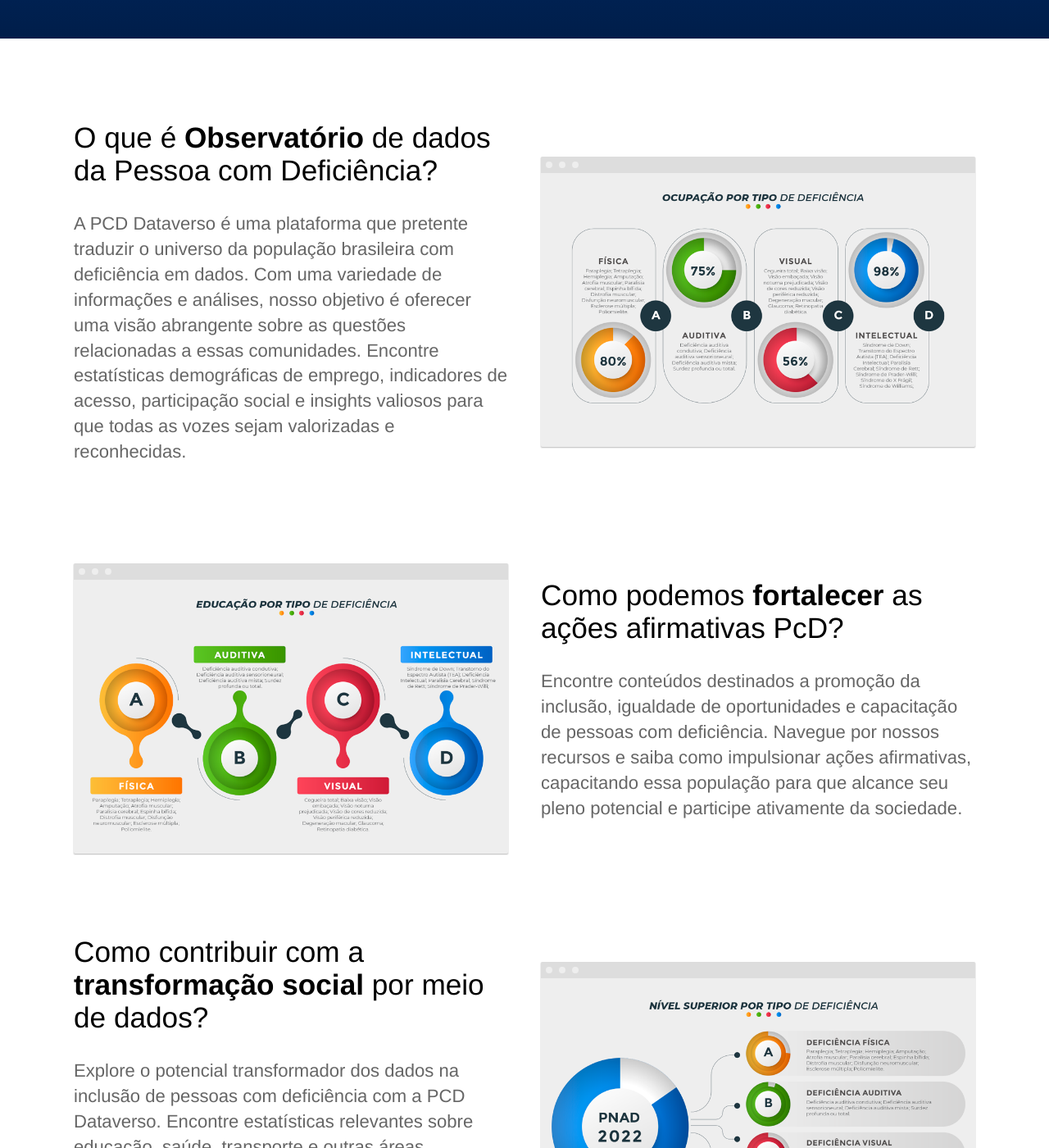
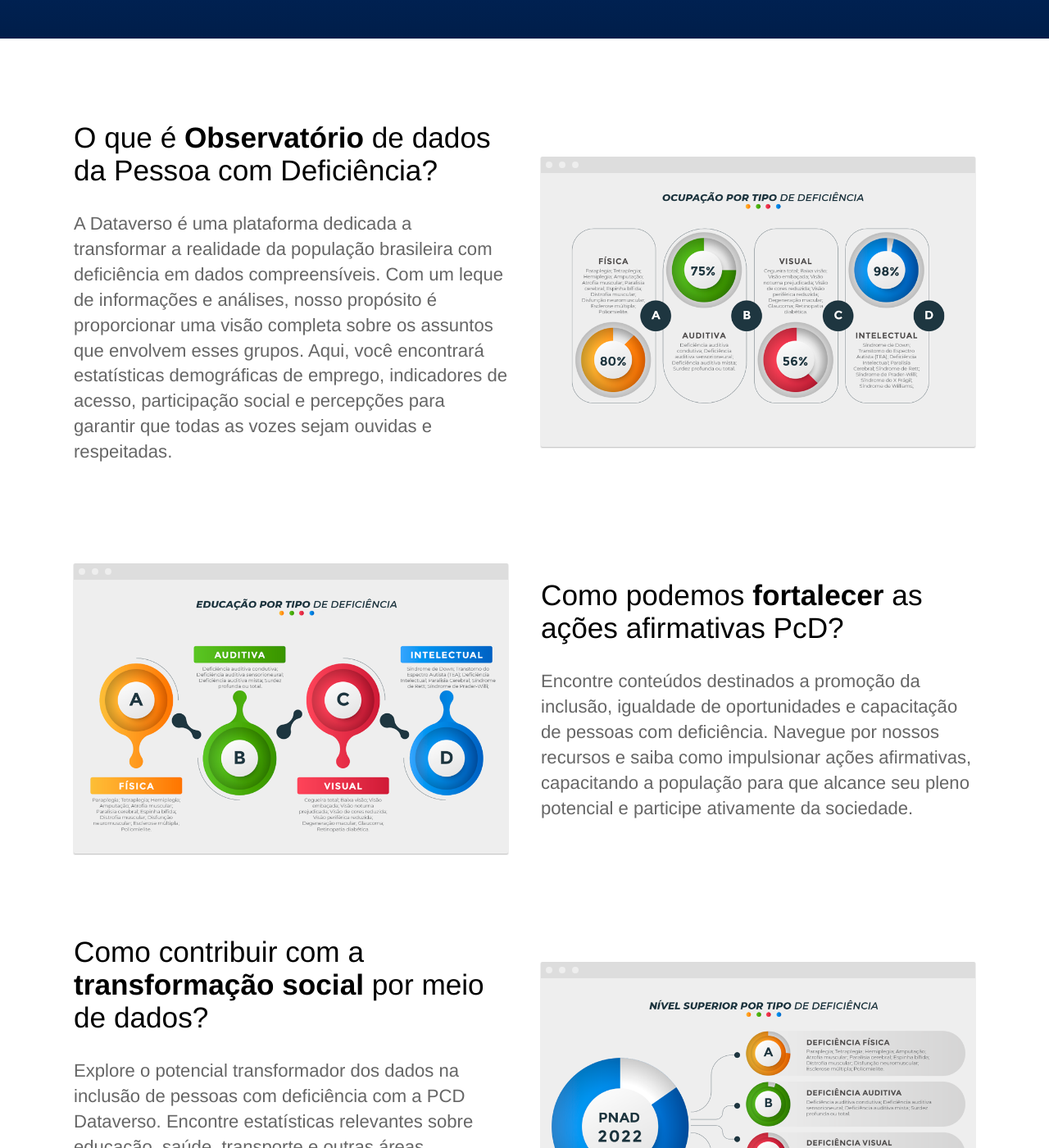
Before and after one commit to jornalistainclusivo/pcd.dataverso.org, a Jekyll site: the page built from index.html, in a window 1280 px wide and 1400 px high, scrolled down 871 px. Shown: the whole window at 82% size. Built offline with Jekyll 4.4.1, drawn with Linux system fonts in a browser that asks for light colours; some of the changed text lies outside the part shown.

Commit message:
textos da home

```diff
--- a/index.html
+++ b/index.html
@@ -5,7 +5,7 @@
 <section class="hero">
 	<div class="text-container">
 		<h1 class="editable">PCD Dataverso, <strong>bem-vindes!</strong></h1>
-		<p class="subtext editable">Um Observatório de Dados da Pessoa com Deficiência no Brasil</p>
+		<p class="subtext editable">Observatório de Dados da Pessoa com Deficiência no Brasil</p>
 		<div class="cta button alt"><a href="{{ site.baseurl }}/contact/">Descobrir</a></div>
 		<div>
 			<img src="{{ site.baseurl }}/images/accessibility-icon.jpg" alt="Ícone de acessibilidade estilizado" class="image editable" />
@@ -18,10 +18,10 @@
 		<div class="container flex">
 			<div class="text editable">
 				<h2>O que é <strong>Observatório</strong> de dados da Pessoa com Deficiência?</h2>
-				<p>A PCD Dataverso é uma plataforma que pretente traduzir o universo da população brasileira com deficiência em dados. Com uma variedade de
-					informações e análises, nosso objetivo é oferecer uma visão abrangente sobre as questões relacionadas a essas comunidades. Encontre
-					estatísticas demográficas de emprego, indicadores de acesso, participação social e insights valiosos para que todas as vozes sejam
-					valorizadas e reconhecidas.</p>
+				<p>A Dataverso é uma plataforma dedicada a transformar a realidade da população brasileira com deficiência em dados compreensíveis.
+					Com um leque de informações e análises, nosso propósito é proporcionar uma visão completa sobre os assuntos que envolvem esses grupos.
+					Aqui, você encontrará estatísticas demográficas de emprego, indicadores de acesso, participação social e percepções para garantir que
+					todas as vozes sejam ouvidas e respeitadas.</p>
 			</div>
 			<div class="image">
 				<img src="{{ site.baseurl }}/images/ocupacao-por-tipo-deficiencia-home.png" alt="Exemplo de gráfico de ocupação por tipo de deficiência" class="screenshot editable" />
@@ -34,7 +34,7 @@
 			<div class="text editable">
 				<h2>Como podemos <strong>fortalecer</strong> as ações afirmativas PcD?</h2>
 				<p>Encontre conteúdos destinados a promoção da inclusão, igualdade de oportunidades e capacitação de pessoas com deficiência. Navegue por
-					nossos recursos e saiba como impulsionar ações afirmativas, capacitando essa população para que alcance seu pleno potencial e participe
+					nossos recursos e saiba como impulsionar ações afirmativas, capacitando a população para que alcance seu pleno potencial e participe
 					ativamente da sociedade. </p>
 			</div>
 			<div class="image">
```
